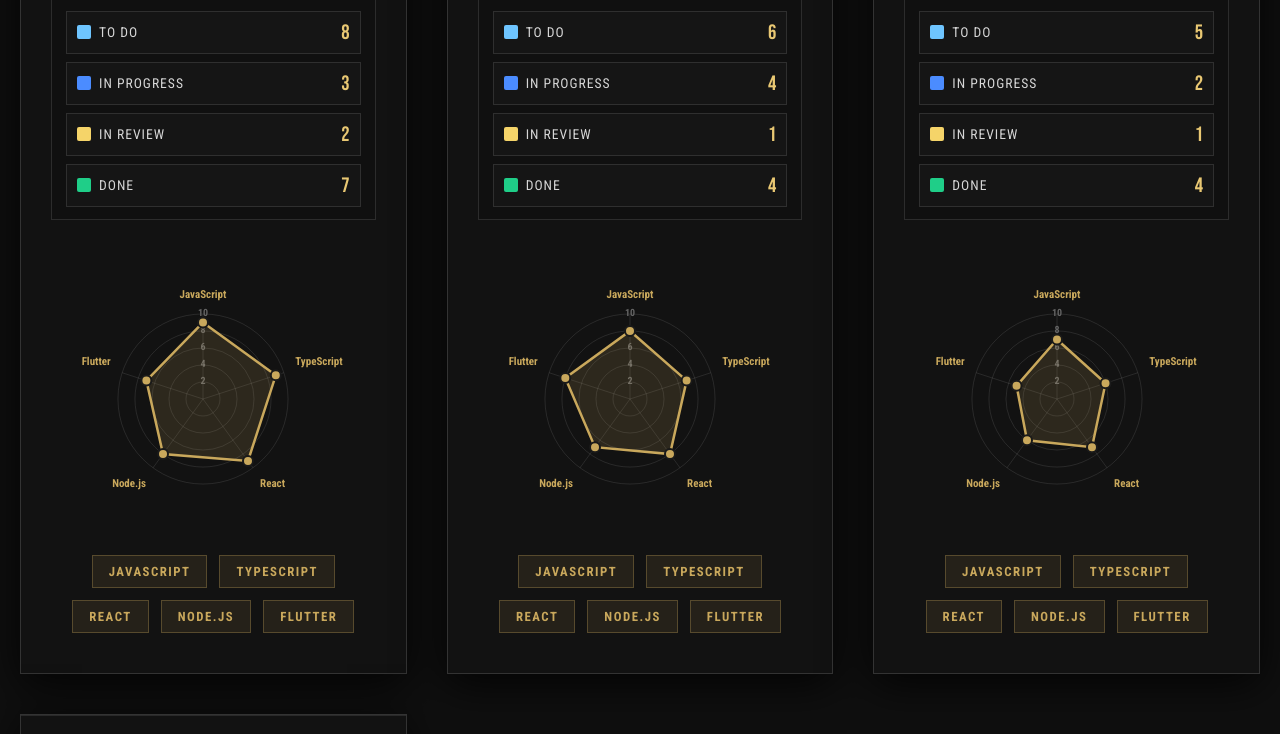
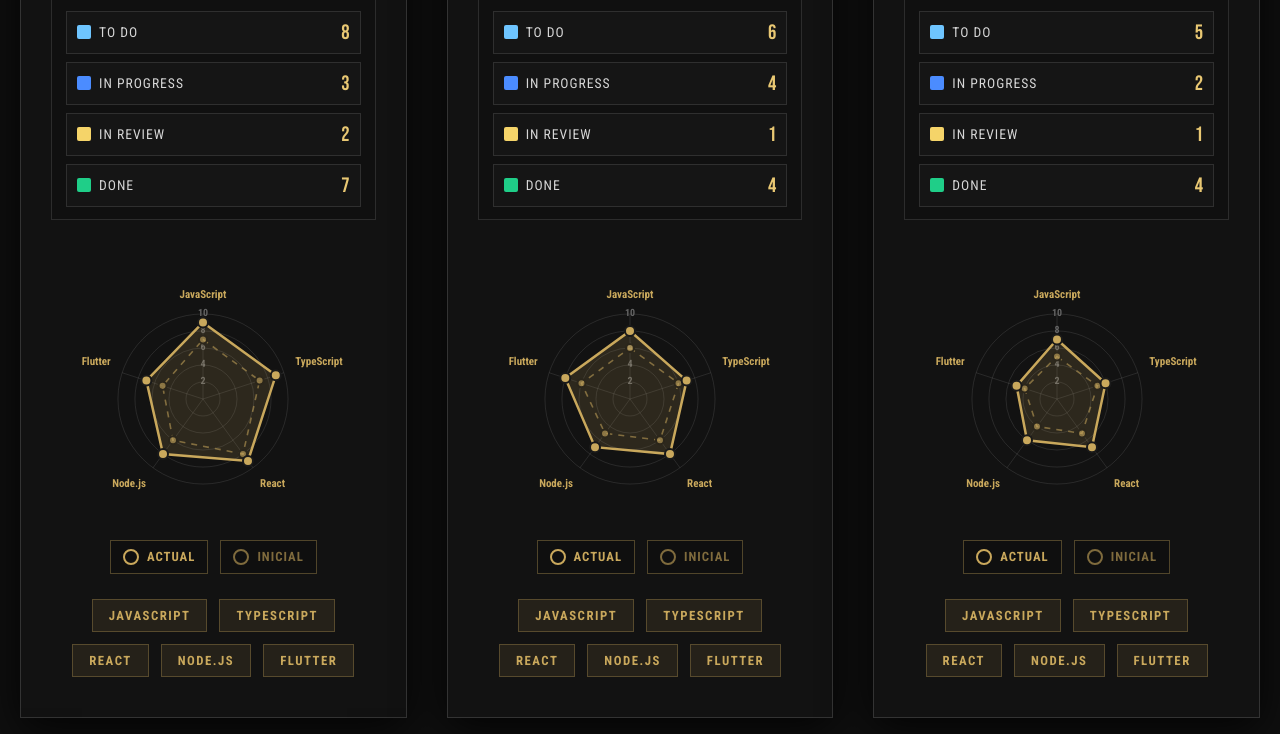
Before and after one commit to guillomal373/jira-team-report, a plain HTML site: page index.html in a window 1280 px wide. Shown: the part 2076-2810 px from the top of the page. Drawn offline with nearby package versions, Linux system fonts and the light colour scheme.

Commit message:
radar inside radar

```diff
--- a/data/team.json
+++ b/data/team.json
@@ -8,7 +8,8 @@
       "badges": ["js", "fire"],
       "skills": {
         "labels": ["JavaScript", "TypeScript", "React", "Node.js", "Flutter"],
-        "levels": [9, 9, 9, 8, 7]
+        "levels": [9, 9, 9, 8, 7],
+        "initialLevels": [7, 7, 8, 6, 5]
       },
       "status": {
         "labels": ["To Do", "In Progress", "In Review", "Done"],
@@ -23,7 +24,8 @@
       "badges": ["fire", "js"],
       "skills": {
         "labels": ["JavaScript", "TypeScript", "React", "Node.js", "Flutter"],
-        "levels": [8, 7, 8, 7, 8]
+        "levels": [8, 7, 8, 7, 8],
+        "initialLevels": [6, 6, 6, 5, 6]
       },
       "status": {
         "labels": ["To Do", "In Progress", "In Review", "Done"],
@@ -38,7 +40,8 @@
       "badges": ["diamond", "js"],
       "skills": {
         "labels": ["JavaScript", "TypeScript", "React", "Node.js", "Flutter"],
-        "levels": [7, 6, 7, 6, 5]
+        "levels": [7, 6, 7, 6, 5],
+        "initialLevels": [5, 5, 5, 4, 4]
       },
       "status": {
         "labels": ["To Do", "In Progress", "In Review", "Done"],
@@ -53,7 +56,8 @@
       "badges": ["diamond", "js"],
       "skills": {
         "labels": ["JavaScript", "TypeScript", "React", "Node.js", "Flutter"],
-        "levels": [7, 6, 7, 6, 5]
+        "levels": [7, 6, 7, 6, 5],
+        "initialLevels": [5, 5, 5, 4, 4]
       },
       "status": {
         "labels": ["To Do", "In Progress", "In Review", "Done"],
--- a/script.js
+++ b/script.js
@@ -103,7 +103,8 @@ const radarBaseConfig = {
                 },
                 callbacks: {
                     label: function(context) {
-                        return 'Level: ' + context.parsed.r + '/10';
+                        const label = context.dataset?.label || 'Nivel';
+                        return `${label}: ${context.parsed.r}/10`;
                     }
                 }
             }
@@ -114,13 +115,10 @@ const radarBaseConfig = {
     }
 };
 
-function createRadarChart(canvas, labels, data) {
-    return new Chart(canvas, {
-        ...radarBaseConfig,
-        data: {
-            labels,
-            datasets: [{
-                data,
+function createRadarChart(canvas, labels, currentLevels, initialLevels) {
+    const datasets = [{
+        label: 'Actual',
+        data: currentLevels,
         backgroundColor: 'rgba(201, 168, 92, 0.15)',
         borderColor: '#c9a85c',
         borderWidth: 2.5,
@@ -130,8 +128,32 @@ function createRadarChart(canvas, labels, data) {
         pointRadius: 5,
         pointHoverBackgroundColor: '#ffffff',
         pointHoverBorderColor: '#c9a85c',
-                pointHoverRadius: 7
-            }]
+        pointHoverRadius: 7,
+        fill: true
+    }];
+
+    if (Array.isArray(initialLevels) && initialLevels.length === labels.length) {
+        datasets.push({
+            label: 'Inicial',
+            data: initialLevels,
+            backgroundColor: 'rgba(201, 168, 92, 0.04)',
+            borderColor: 'rgba(201, 168, 92, 0.55)',
+            borderWidth: 1.6,
+            borderDash: [6, 6],
+            pointBackgroundColor: 'rgba(201, 168, 92, 0.6)',
+            pointBorderColor: '#0f0f0f',
+            pointBorderWidth: 2,
+            pointRadius: 4,
+            pointHoverRadius: 6,
+            fill: false
+        });
+    }
+
+    return new Chart(canvas, {
+        ...radarBaseConfig,
+        data: {
+            labels,
+            datasets
         }
     });
 }
@@ -176,41 +198,47 @@ function createMiniDonut(canvasId, labels, counts) {
 function setupSkillInteractions(card, chart) {
     const tags = card.querySelectorAll('.skills-legend .skill-tag');
     const radarCanvas = card.querySelector('.chart-container canvas');
+    const basePointStyles = chart.data.datasets.map(ds => ({
+        radius: ds.pointRadius || 5,
+        bg: ds.pointBackgroundColor || '#c9a85c',
+        border: ds.pointBorderColor || '#1a1a1a',
+        borderWidth: ds.pointBorderWidth || 2
+    }));
 
-    const highlight = (skillIndex) => {
-        const meta = chart.getDatasetMeta(0);
+    const setPointState = (skillIndex = null) => {
+        chart.data.datasets.forEach((_, datasetIndex) => {
+            const meta = chart.getDatasetMeta(datasetIndex);
+            const base = basePointStyles[datasetIndex] || {};
+
             meta.data.forEach((point, index) => {
-            if (index === skillIndex) {
-                point.options.pointRadius = 10;
-                point.options.pointBackgroundColor = '#ffffff';
-                point.options.pointBorderColor = '#c9a85c';
-                point.options.pointBorderWidth = 3;
-            } else {
-                point.options.pointRadius = 5;
-                point.options.pointBackgroundColor = '#c9a85c';
-                point.options.pointBorderColor = '#1a1a1a';
-                point.options.pointBorderWidth = 2;
-            }
+                const isActive = skillIndex === index;
+                point.options.pointRadius = isActive ? (base.radius + 3) : base.radius;
+                point.options.pointBackgroundColor = isActive ? '#ffffff' : base.bg;
+                point.options.pointBorderColor = isActive ? '#c9a85c' : base.border;
+                point.options.pointBorderWidth = isActive ? 3 : base.borderWidth;
+            });
         });
         chart.update('none');
     };
 
+    const highlight = (skillIndex) => {
+        setPointState(skillIndex);
+    };
+
     const resetHighlight = () => {
-        const meta = chart.getDatasetMeta(0);
-        meta.data.forEach((point) => {
-            point.options.pointRadius = 5;
-            point.options.pointBackgroundColor = '#c9a85c';
-            point.options.pointBorderColor = '#1a1a1a';
-            point.options.pointBorderWidth = 2;
-        });
+        setPointState(null);
         chart.setActiveElements([]);
         chart.tooltip.setActiveElements([], { x: 0, y: 0 });
         chart.update('none');
     };
 
     const activateTooltip = (index) => {
-        chart.setActiveElements([{ datasetIndex: 0, index }]);
-        chart.tooltip.setActiveElements([{ datasetIndex: 0, index }], { x: 0, y: 0 });
+        const activeElements = chart.data.datasets.map((_, datasetIndex) => ({
+            datasetIndex,
+            index
+        }));
+        chart.setActiveElements(activeElements);
+        chart.tooltip.setActiveElements(activeElements, { x: 0, y: 0 });
         chart.update('none');
     };
 
@@ -278,6 +306,21 @@ function buildStatusRows(labels, counts) {
 
 function buildSkillTags(labels) {
     return labels.map(label => `<span class="skill-tag">${label}</span>`).join('');
+}
+
+function normalizeSkillData(skills = {}) {
+    const labels = skills.labels || [];
+    const currentLevels = skills.levels || skills.current || [];
+    let initialLevels = skills.initialLevels || skills.initial || [];
+
+    if (!Array.isArray(initialLevels) || initialLevels.length !== labels.length) {
+        initialLevels = labels.map((_, idx) => {
+            const current = Number(currentLevels[idx]) || 0;
+            return Math.max(1, current - 2);
+        });
+    }
+
+    return { labels, currentLevels, initialLevels };
 }
 
 const badgeAssets = {
@@ -373,7 +416,8 @@ async function loadTeam() {
                 badges: ['fire', 'js'],
                 skills: {
                     labels: ['JavaScript', 'TypeScript', 'React', 'Node.js', 'Flutter'],
-                    levels: [9, 9, 9, 8, 7]
+                    levels: [9, 9, 9, 8, 7],
+                    initialLevels: [7, 7, 8, 6, 5]
                 },
                 status: {
                     labels: ['To Do', 'In Progress', 'In Review', 'Done'],
@@ -388,7 +432,8 @@ async function loadTeam() {
                 badges: ['fire', 'js'],
                 skills: {
                     labels: ['JavaScript', 'TypeScript', 'React', 'Node.js', 'Flutter'],
-                    levels: [8, 7, 8, 7, 8]
+                    levels: [8, 7, 8, 7, 8],
+                    initialLevels: [6, 6, 6, 5, 6]
                 },
                 status: {
                     labels: ['To Do', 'In Progress', 'In Review', 'Done'],
@@ -403,7 +448,8 @@ async function loadTeam() {
                 badges: ['diamond', 'js'],
                 skills: {
                     labels: ['JavaScript', 'TypeScript', 'React', 'Node.js', 'Flutter'],
-                    levels: [7, 6, 7, 6, 5]
+                    levels: [7, 6, 7, 6, 5],
+                    initialLevels: [5, 5, 5, 4, 4]
                 },
                 status: {
                     labels: ['To Do', 'In Progress', 'In Review', 'Done'],
@@ -418,7 +464,8 @@ async function loadTeam() {
                 badges: ['diamond', 'js'],
                 skills: {
                     labels: ['JavaScript', 'TypeScript', 'React', 'Node.js', 'Flutter'],
-                    levels: [7, 6, 7, 6, 5]
+                    levels: [7, 6, 7, 6, 5],
+                    initialLevels: [5, 5, 5, 4, 4]
                 },
                 status: {
                     labels: ['To Do', 'In Progress', 'In Review', 'Done'],
@@ -436,6 +483,7 @@ async function loadTeam() {
             const radarId = `chart-${index}`;
             const donutId = `devStatus-${index}`;
             const avatarPaths = getAvatarPaths(member);
+            const skillData = normalizeSkillData(member.skills);
 
             const card = document.createElement('div');
             card.className = 'developer-card';
@@ -468,8 +516,12 @@ async function loadTeam() {
                 <div class="chart-container">
                     <canvas id="${radarId}"></canvas>
                 </div>
+                <div class="radar-legend">
+                    <span class="radar-pill radar-pill--current">Actual</span>
+                    <span class="radar-pill radar-pill--initial">Inicial</span>
+                </div>
                 <div class="skills-legend">
-                    ${buildSkillTags(member.skills.labels)}
+                    ${buildSkillTags(skillData.labels)}
                 </div>
             `;
 
@@ -477,8 +529,9 @@ async function loadTeam() {
 
             const radarChart = createRadarChart(
                 card.querySelector(`#${radarId}`),
-                member.skills.labels,
-                member.skills.levels
+                skillData.labels,
+                skillData.currentLevels,
+                skillData.initialLevels
             );
 
             createMiniDonut(donutId, member.status.labels, member.status.counts);
--- a/styles.css
+++ b/styles.css
@@ -564,6 +564,44 @@ h1 {
     justify-content: center;
 }
 
+.radar-legend {
+    display: flex;
+    gap: 12px;
+    justify-content: center;
+    align-items: center;
+    margin-top: 10px;
+}
+
+.radar-pill {
+    display: inline-flex;
+    align-items: center;
+    gap: 8px;
+    padding: 8px 12px;
+    border: 1px solid rgba(201, 168, 92, 0.35);
+    background: rgba(15, 15, 15, 0.7);
+    color: #c9a85c;
+    text-transform: uppercase;
+    letter-spacing: 1px;
+    font-weight: 700;
+    font-size: 0.8em;
+}
+
+.radar-pill::before {
+    content: '';
+    width: 12px;
+    height: 12px;
+    border-radius: 50%;
+    border: 2px solid currentColor;
+}
+
+.radar-pill--current {
+    color: #c9a85c;
+}
+
+.radar-pill--initial {
+    color: rgba(201, 168, 92, 0.6);
+}
+
 .mini-donut {
     margin: 14px 0;
     display: flex;
```
Lines whose indentation alone changed are shown as unchanged.
